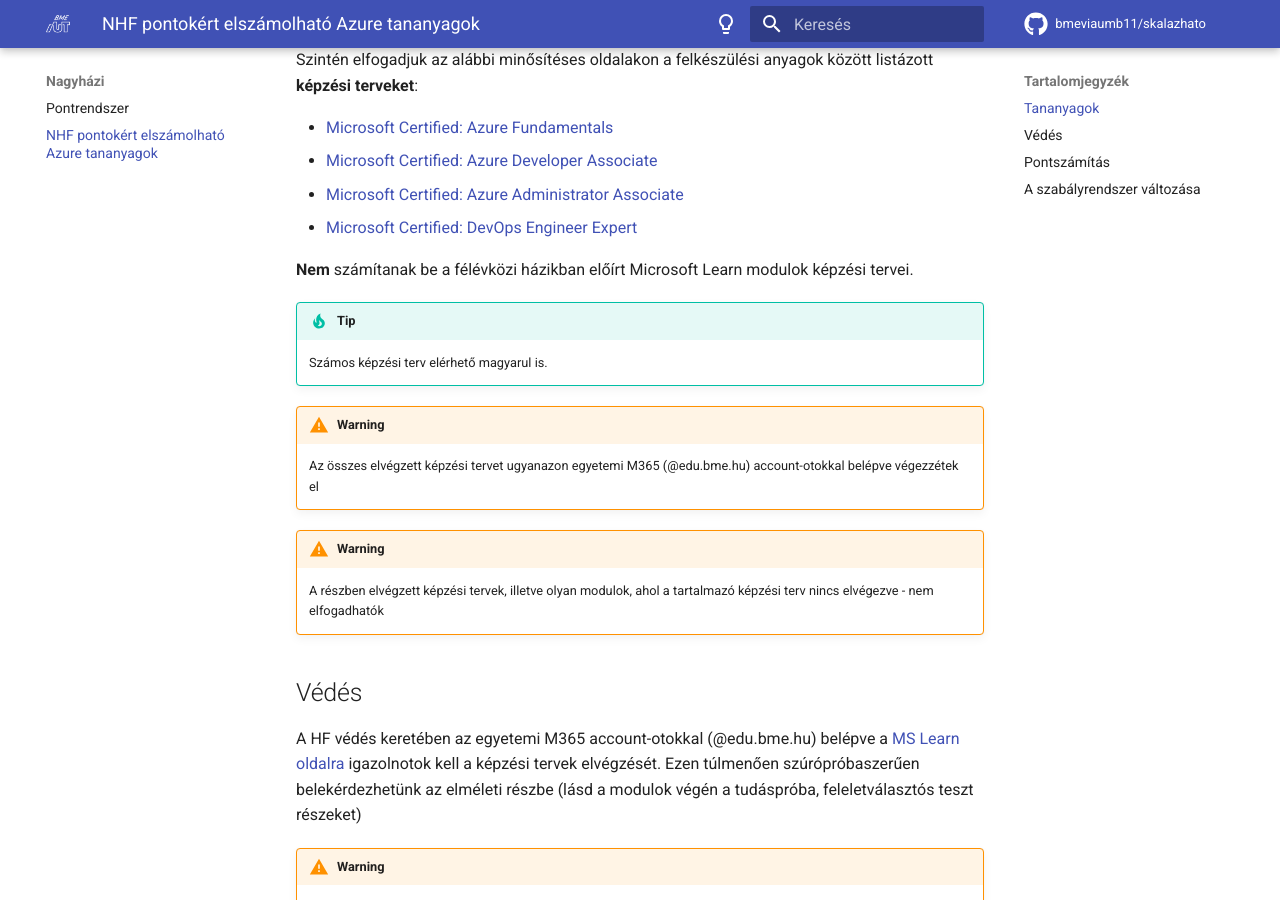
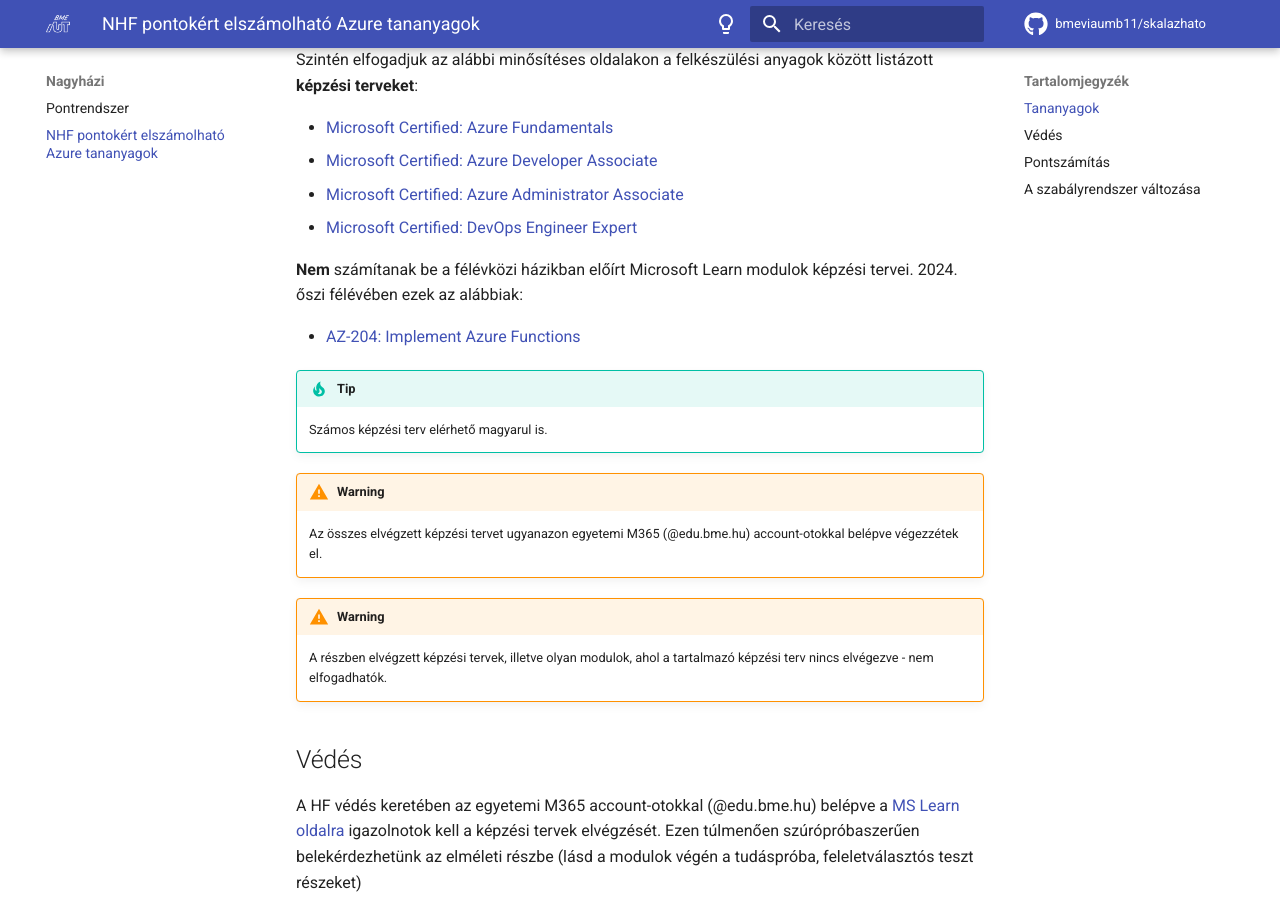
Before and after one commit to bmeviaumb11/skalazhato, an MkDocs documentation site: the page built from docs/homework/mslearning.md, in a window 1280 px wide and 900 px high, scrolled down 732 px. Built offline with MkDocs 1.6.1 and Material for MkDocs 9.7.7, drawn with Linux system fonts in a browser that asks for light colours; comment, search, counter and statistics services are not loaded; some of the changed text lies outside the part shown.

Commit message:
mslearning végleges 2024

```diff
--- a/docs/homework/mslearning.md
+++ b/docs/homework/mslearning.md
@@ -4,7 +4,7 @@
 
 # NHF pontokért elszámolható Azure tananyagok
 
-*Még nincs véglegesítve 2024. őszi félévre*
+*Véglegesítve 2024. őszi félévre 2024. november 8-án*
 
 Kizárólag az alább meghatározott Azure tananyagok elsajátításáért NHF pontok szerezhetők.
 
@@ -29,7 +29,9 @@
 - [Microsoft Certified: Azure Administrator Associate](https://learn.microsoft.com/en-us/credentials/certifications/azure-administrator/?practice-assessment-type=certification#certification-prepare-for-the-exam)
 - [Microsoft Certified: DevOps Engineer Expert](https://learn.microsoft.com/en-us/credentials/certifications/devops-engineer/)
 
-**Nem** számítanak be a félévközi házikban előírt Microsoft Learn modulok képzési tervei.
+**Nem** számítanak be a félévközi házikban előírt Microsoft Learn modulok képzési tervei. 2024. őszi félévében ezek az alábbiak:
+
+- [AZ-204: Implement Azure Functions](https://learn.microsoft.com/en-us/training/paths/implement-azure-functions/)
 
 !!! tip
 
@@ -37,11 +39,11 @@
 
 !!! warning
 
-    Az összes elvégzett képzési tervet ugyanazon egyetemi M365 (@edu.bme.hu) account-otokkal belépve végezzétek el
+    Az összes elvégzett képzési tervet ugyanazon egyetemi M365 (@edu.bme.hu) account-otokkal belépve végezzétek el.
 
 !!! warning
 
-    A részben elvégzett képzési tervek, illetve olyan modulok, ahol a tartalmazó képzési terv nincs elvégezve - nem elfogadhatók
+    A részben elvégzett képzési tervek, illetve olyan modulok, ahol a tartalmazó képzési terv nincs elvégezve - nem elfogadhatók.
 
 ## Védés
 
```
